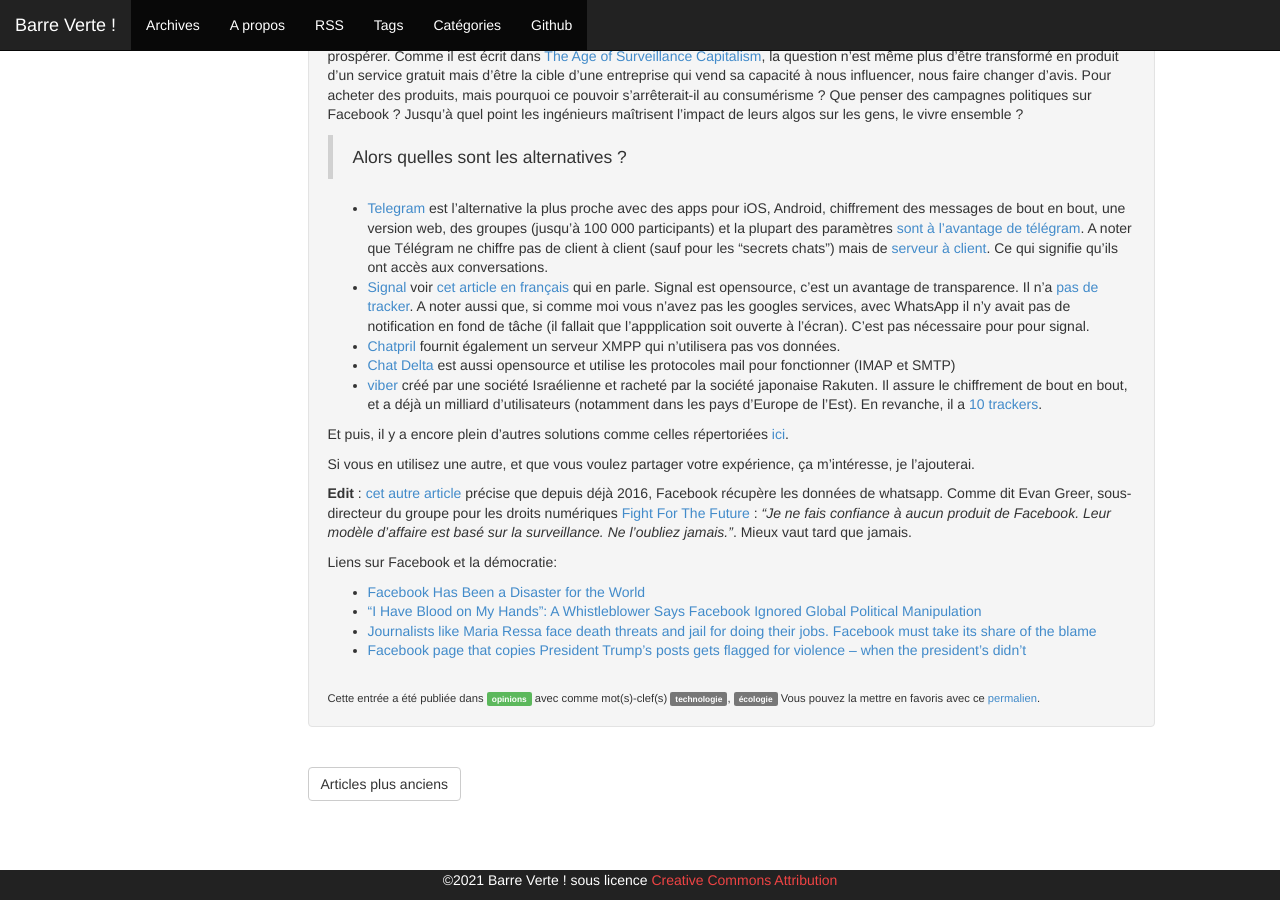
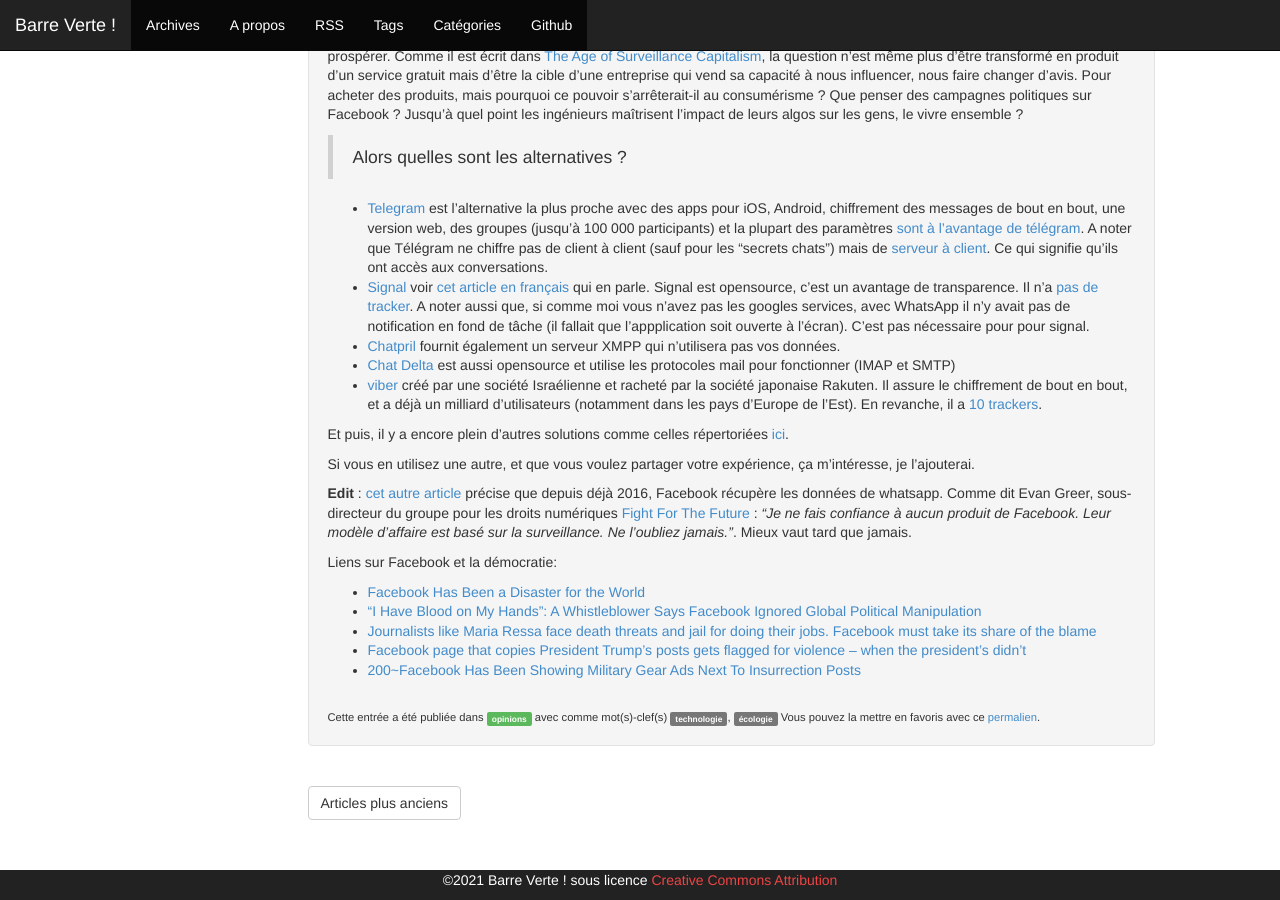
Before and after one commit to MichaelBitard/barreverte.github.io, a Jekyll site: the page built from _posts/2021-01-09-pourquoi-quitter-whatsapp.md, in a window 1280 px wide and 900 px high, scrolled down 1741 px. Built offline with Jekyll 4.4.1, drawn with Linux system fonts in a browser that asks for light colours; comment, search, counter and statistics services are not loaded.

Commit message:
pouquoi-quitter-whatsapp: adds a ref with democracy

```diff
--- a/_posts/2021-01-09-pourquoi-quitter-whatsapp.md
+++ b/_posts/2021-01-09-pourquoi-quitter-whatsapp.md
@@ -73,3 +73,4 @@
 * [“I Have Blood on My Hands”: A Whistleblower Says Facebook Ignored Global Political Manipulation](https://www.buzzfeednews.com/article/craigsilverman/facebook-ignore-political-manipulation-whistleblower-memo)
 * [Journalists like Maria Ressa face death threats and jail for doing their jobs. Facebook must take its share of the blame](https://edition.cnn.com/2020/06/30/opinions/maria-ressa-facebook-intl-hnk/index.html)
 * [Facebook page that copies President Trump's posts gets flagged for violence – when the president's didn't](https://www.cbsnews.com/news/facebook-donald-trump-copy-account-flagged-inciting-violence/)
+* [200~Facebook Has Been Showing Military Gear Ads Next To Insurrection Posts](https://www.buzzfeednews.com/article/ryanmac/facebook-profits-military-gear-ads-capitol-riot)
```
